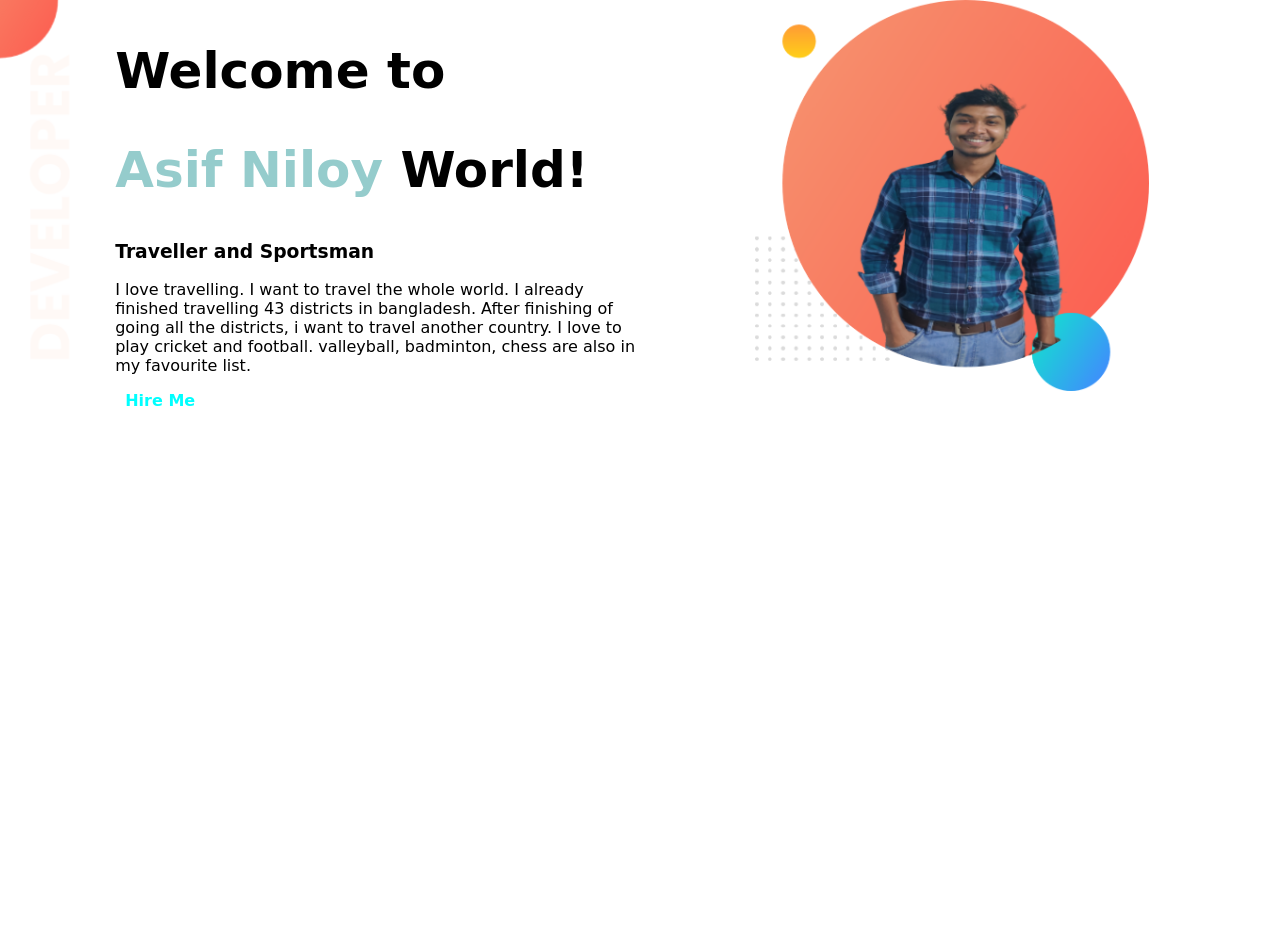
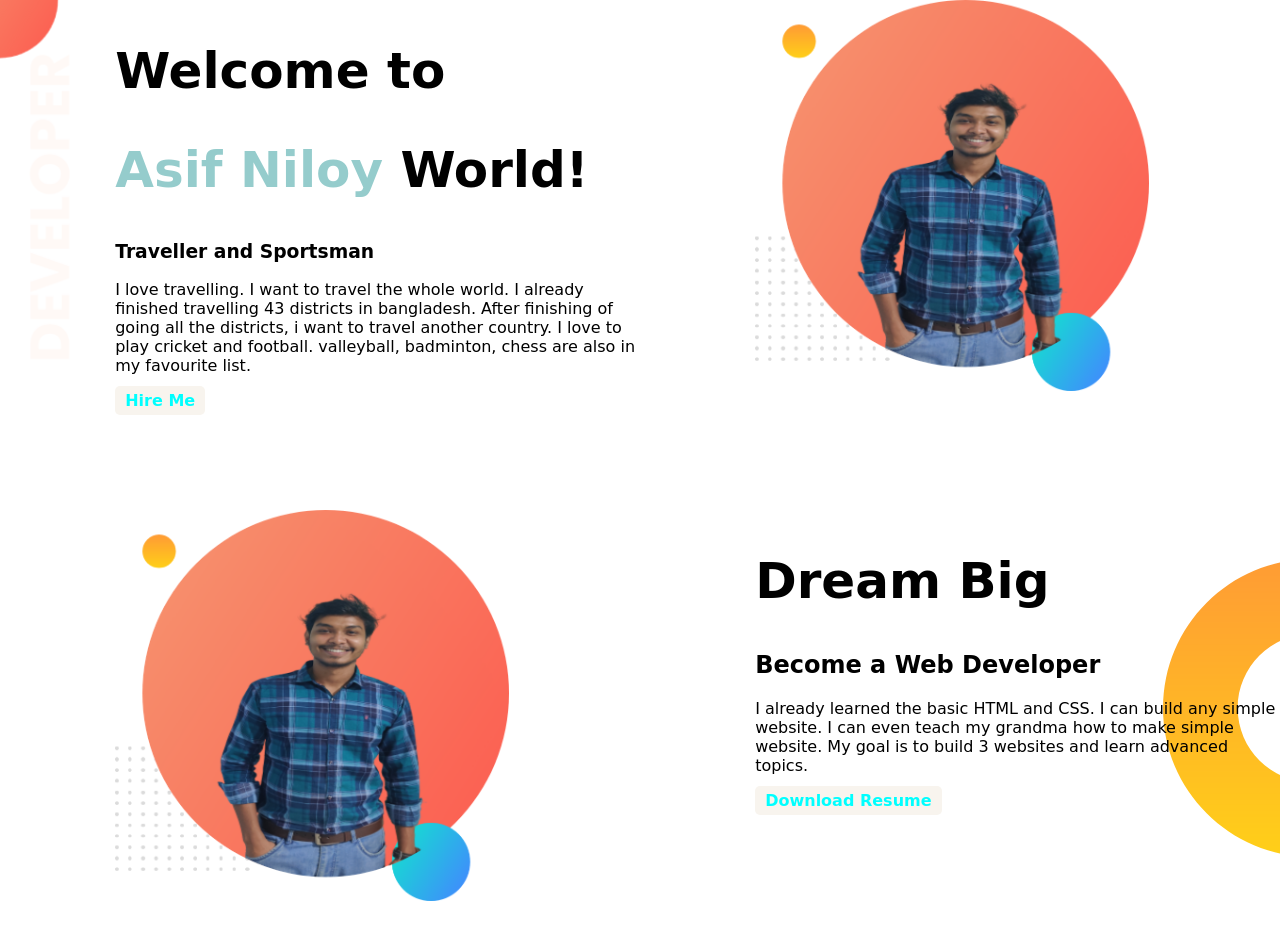
Before and after one commit to Niloy87/Developer_Portfolio, a plain HTML site: page index.html in a window 1280 px wide. Before the commit the page ends 800 px from the top, so only its background shows below. Drawn offline with Linux system fonts and the light colour scheme; a web font is replaced by a local one.

Commit message:
dream-added

```diff
--- a/index.html
+++ b/index.html
@@ -27,6 +27,18 @@
             <img src="images/Niloy_BG.png" alt="">
         </div>
     </section>
+    <section class="dream-big">
+        <div class="half-width">
+            <img src="images/Niloy_BG.png" alt="">
+        </div>
+        <div class="half-width">
+            <h1>Dream Big</h1>
+            <h2>Become a Web Developer</h2>
+            <p>I already learned the basic HTML and CSS. I can build any simple website. I can even teach my grandma how
+                to make simple website. My goal is to build 3 websites and learn advanced topics.</p>
+            <a class="link-button" target="_blank" href="">Download Resume</a>
+        </div>
+    </section>
 </body>
 
 </html>
--- a/style.css
+++ b/style.css
@@ -10,6 +10,7 @@ span{
 }
 section{
     display: flex;
+    margin-bottom: 100px;
 }
 .half-width{
     width: 50%;
@@ -20,7 +21,7 @@ section{
 }
 .link-button{
     text-decoration: none;
-    background-image: linear-gradient(orange tomato);
+    background-color: rgb(248, 244, 238);
     padding: 5px 10px;
     color: aqua;
     font-weight: 700;
@@ -30,3 +31,8 @@ section{
     background-image: url(images/top-banner.png);
     background-repeat: no-repeat;
 }
+.dream-big{
+    background-image: url(images/dream-bg.png);
+    background-repeat: no-repeat;
+    background-position: right;
+}
```
